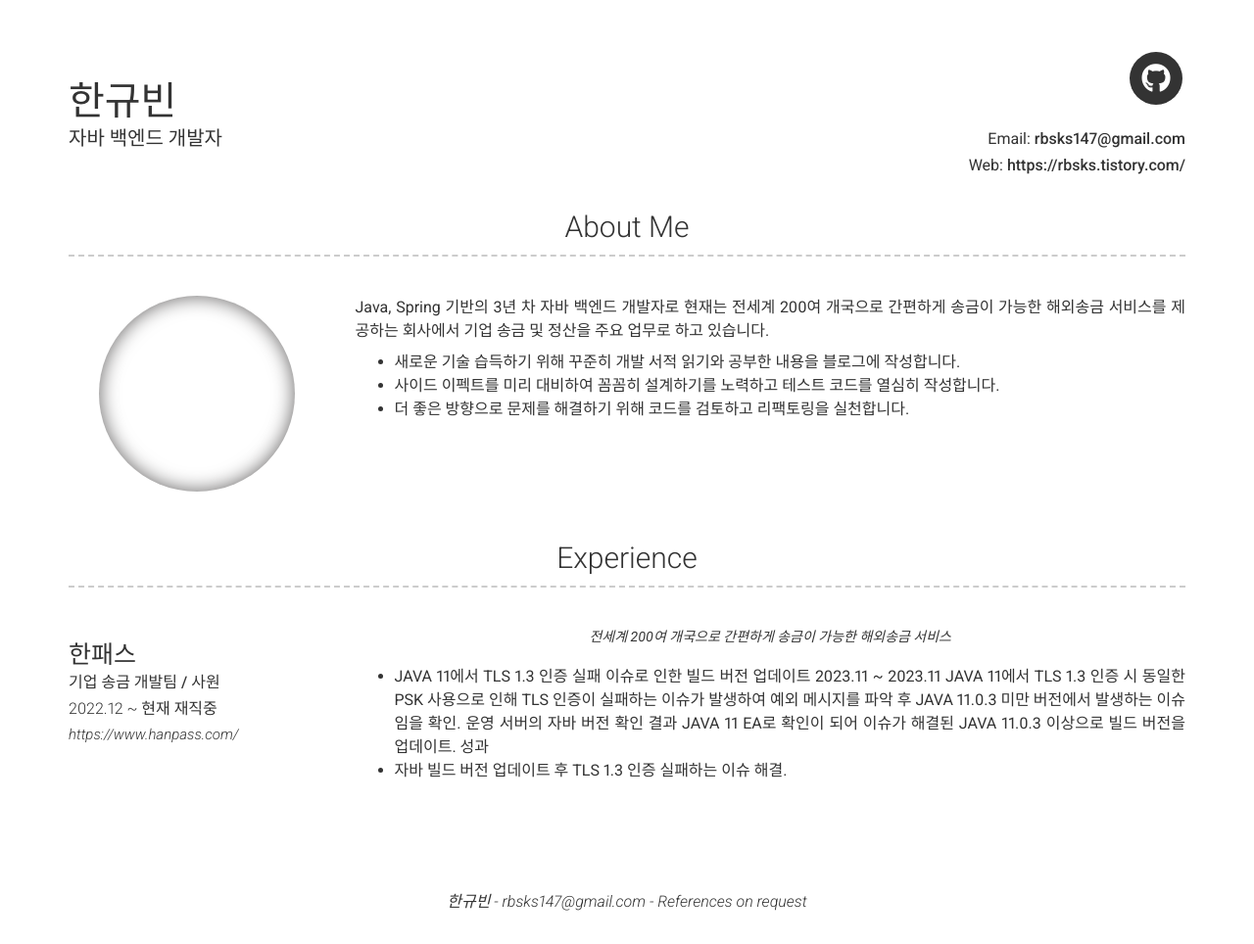
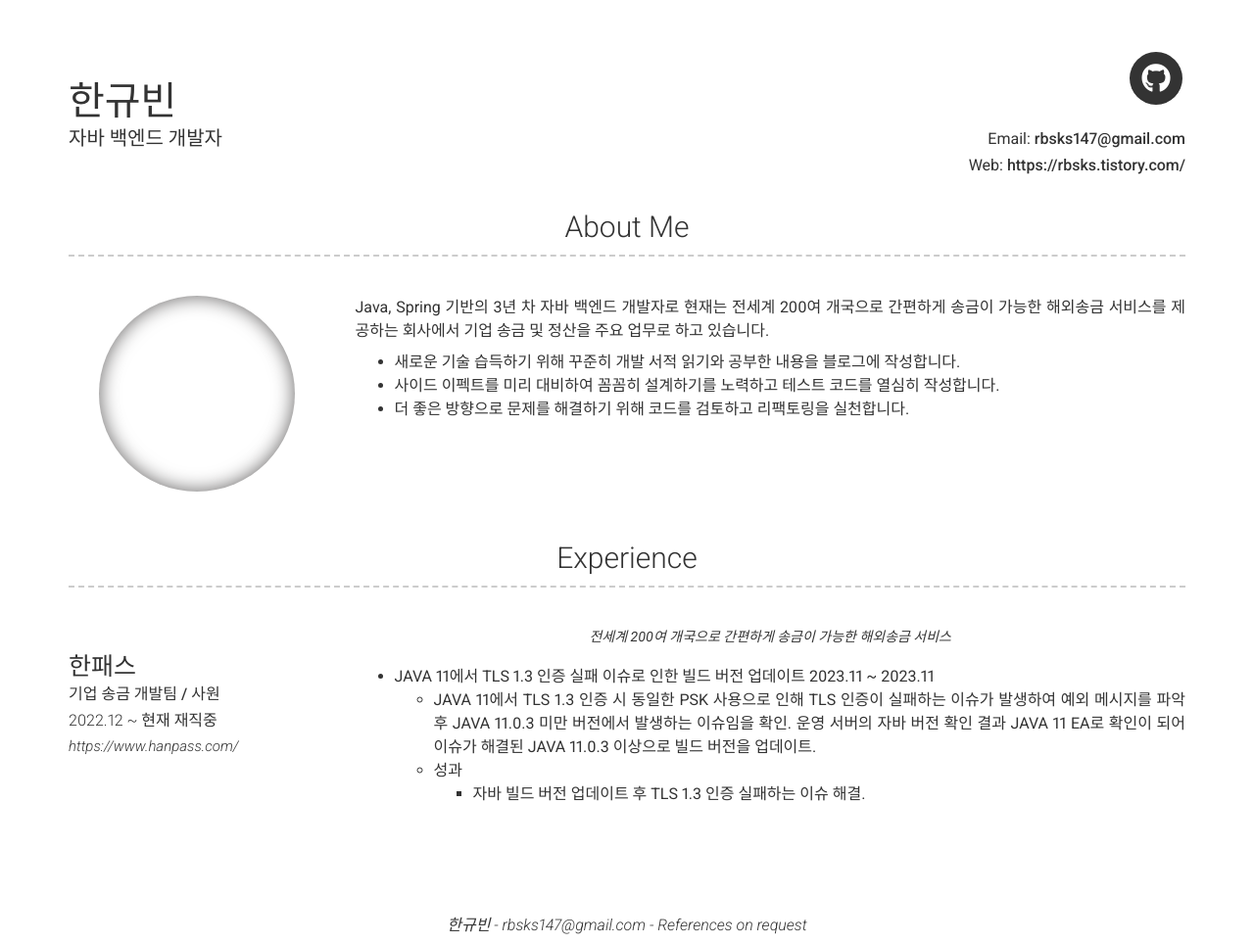
Before and after one commit to rbsks/rbsks.github.io, a Jekyll site: the page built from index.md, in a window 1280 px wide. Shown: the whole page at 98% size. Built offline with Jekyll 4.4.1, drawn with Linux system fonts in a browser that asks for light colours; nearby versions of some CDN libraries; before the commit the page ends 940 px from its top, so only the background shows below that.

```diff
--- a/_config.yml
+++ b/_config.yml
@@ -69,9 +69,9 @@ content:
           전세계 200여 개국으로 간편하게 송금이 가능한 해외송금 서비스
         description: | # this will include new lines to allow paragraphs
           - JAVA 11에서 TLS 1.3 인증 실패 이슈로 인한 빌드 버전 업데이트 2023.11 ~ 2023.11
-          JAVA 11에서 TLS 1.3 인증 시 동일한 PSK 사용으로 인해 TLS 인증이 실패하는 이슈가 발생하여 예외 메시지를 파악 후 JAVA 11.0.3 미만 버전에서 발생하는 이슈임을 확인. 운영 서버의 자바 버전 확인 결과 JAVA 11 EA로 확인이 되어 이슈가 해결된 JAVA 11.0.3 이상으로 빌드 버전을 업데이트.
-          성과
-          - 자바 빌드 버전 업데이트 후 TLS 1.3 인증 실패하는 이슈 해결.
+            - JAVA 11에서 TLS 1.3 인증 시 동일한 PSK 사용으로 인해 TLS 인증이 실패하는 이슈가 발생하여 예외 메시지를 파악 후 JAVA 11.0.3 미만 버전에서 발생하는 이슈임을 확인. 운영 서버의 자바 버전 확인 결과 JAVA 11 EA로 확인이 되어 이슈가 해결된 JAVA 11.0.3 이상으로 빌드 버전을 업데이트.
+            - 성과
+              - 자바 빌드 버전 업데이트 후 TLS 1.3 인증 실패하는 이슈 해결.
 
 # Footer
 footer_show_references: true
```
